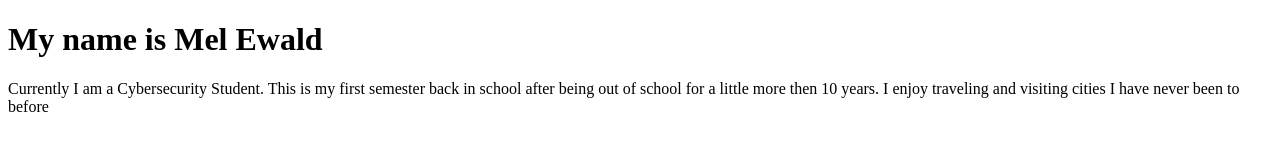
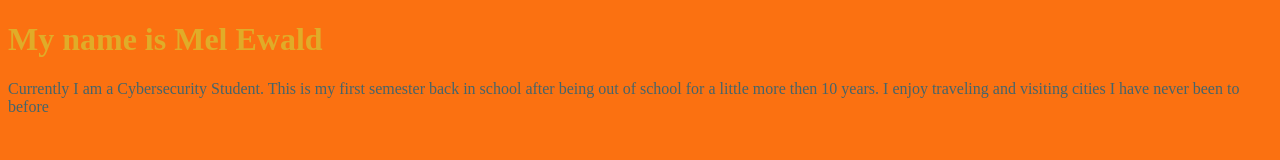
Before and after one commit to mewald19/mewald19.github.io, a plain HTML site: page index.html in a window 1280 px wide. Drawn offline with Linux system fonts and the light colour scheme.

Commit message:
Update index.html
updating my index.html file since my webpage isn't appearing correctly

```diff
--- a/index.html
+++ b/index.html
@@ -3,10 +3,10 @@
  <head>
   <title>My Personal Introduction</title>
   <style>
-   body{background-color: FB7111};
-   h1{color: E0AC28};
-   p{color: 44656C}
-   </style>
+   body {background-color: #FB7111;}
+   h1 {color: #E0AC28;}
+   p {color: #44656C;}
+  </style>
   <body>
    <h1>My name is Mel Ewald</h1>
    <p>Currently I am a Cybersecurity Student.  This is my first semester back in school after being out of school for a little more then 10 years.  I enjoy traveling and visiting cities I have never been to before</p>
```
